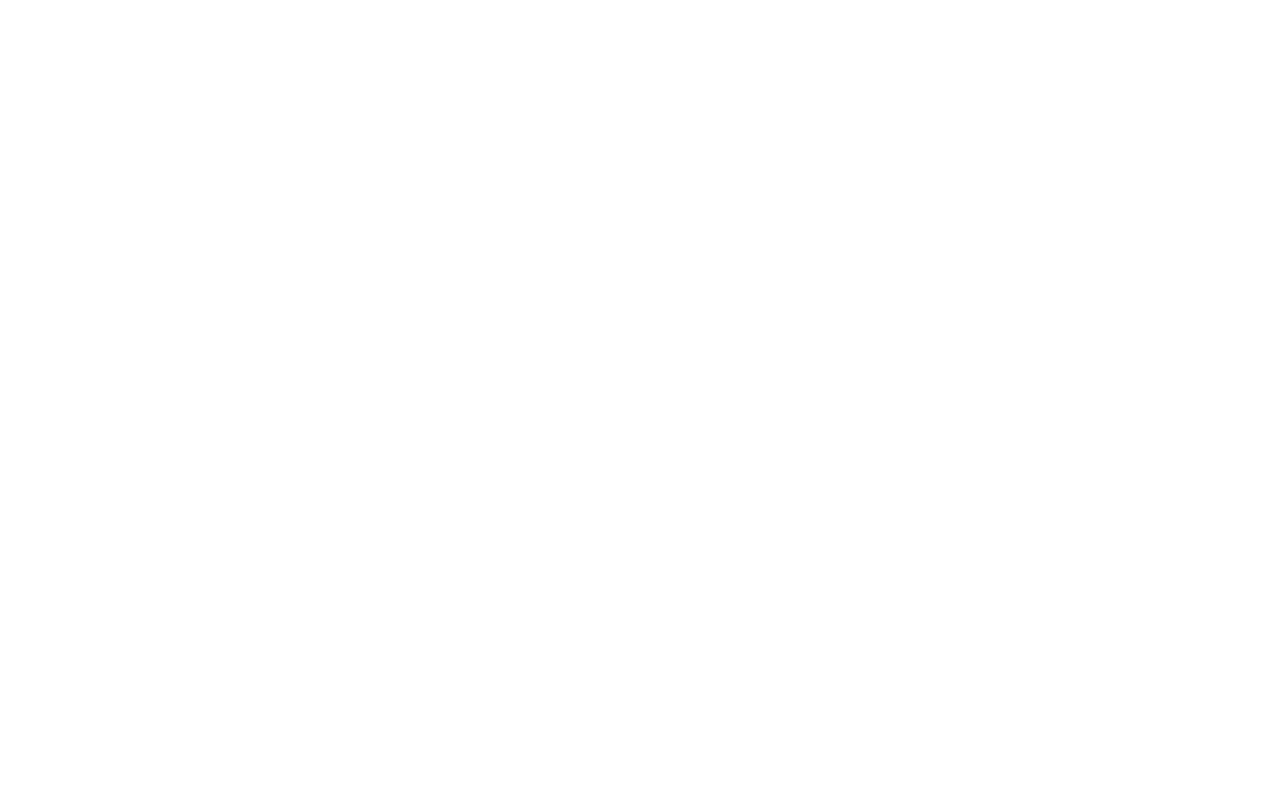
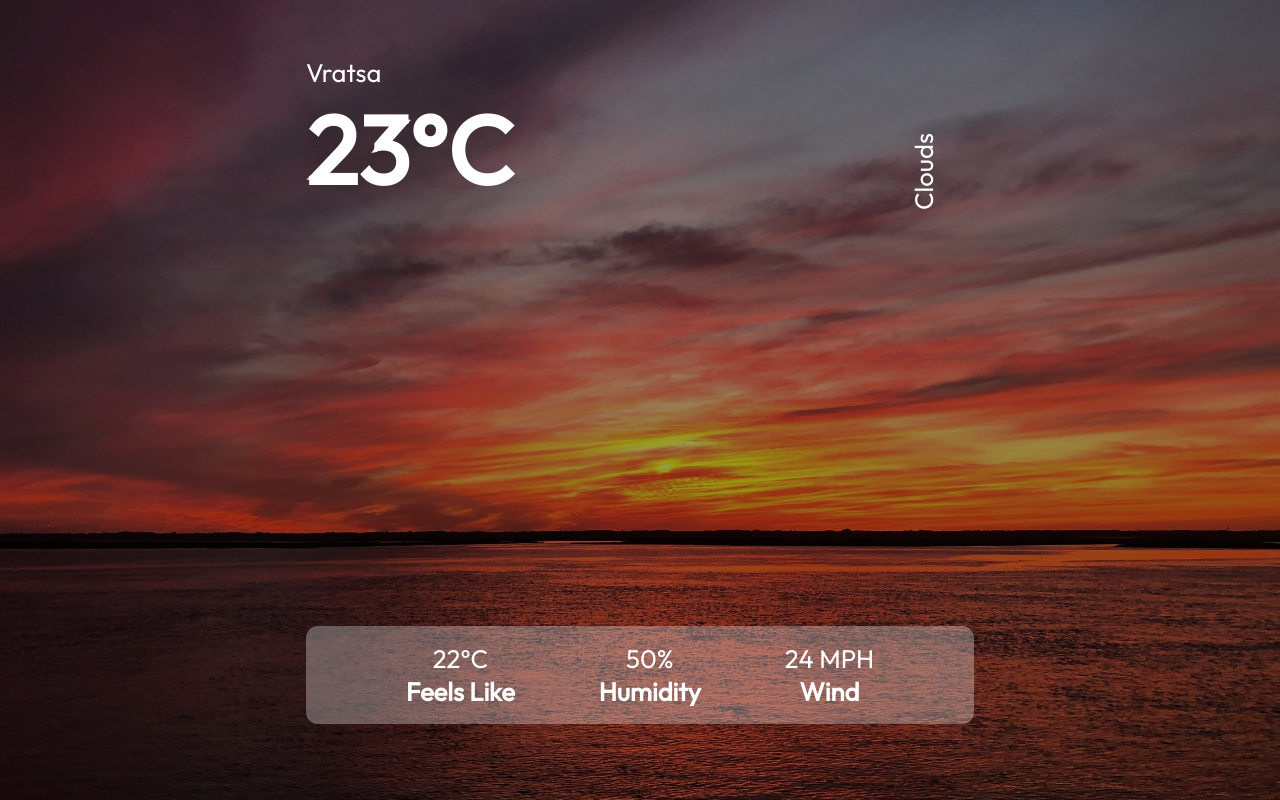
Before and after one commit to Stanislav-Yotov/weather-app, a React (Create React App) app: page / in a window 1280 px wide. Built offline with nearby package versions, Linux system fonts and the light colour scheme.

Commit message:
added some styling

```diff
--- a/src/App.js
+++ b/src/App.js
@@ -3,11 +3,16 @@
 import SearchBar from "./components/SearchBar";
 
 function App() {
-  const url = `https://api.openweathermap.org/data/2.5/weather?q=Vratsa&appid=7353222a869376e12fb1f3204590cae3`;
 
   return (
-    <div className="app">
-
+    <div className='app'>
+      <div className='container'>
+        <WeatherTop
+          city={'Vratsa'}
+          temp={23}
+          description={'Clouds'} />
+        <WeatherBot feels={22} humidity={50} wind={24} />
+      </div>
     </div>
   );
 }
--- /dev/null
+++ b/src/components/Feels/Feels.js
@@ -0,0 +1,9 @@
+function Feels(props) {
+    return (
+        <div className='feels'>
+            {props.children}
+        </div>
+    );
+}
+
+export default Feels;
--- /dev/null
+++ b/src/components/Humidity/Humidity.js
@@ -0,0 +1,9 @@
+function Humidity(props) {
+    return (
+        <div className='humidity'>
+            {props.children}
+        </div>
+    );
+}
+
+export default Humidity;
--- a/src/components/SearchBar.js
+++ b/src/components/SearchBar.js
@@ -1,4 +1,10 @@
+import { useState } from 'react';
+
 function SearchBar(props) {
+    const [data, setData] = useState({});
+    const [location, setLocation] = useState('');
+
+    const url = `https://api.openweathermap.org/data/2.5/weather?q=${location}&appid=7353222a869376e12fb1f3204590cae3`;
 
 }
 
--- /dev/null
+++ b/src/components/Weather/Location/Location.js
@@ -0,0 +1,9 @@
+function Location(props) {
+    return (
+        <div className='location'>
+            {props.children}
+        </div>
+    );
+}
+
+export default Location;
--- /dev/null
+++ b/src/components/Weather/Temperature/Temperature.js
@@ -0,0 +1,9 @@
+function Temperature(props) {
+    return (
+        <div className='temp'>
+            {props.children}
+        </div>
+    );
+}
+
+export default Temperature;
--- a/src/components/Weather/WeatherBot.js
+++ b/src/components/Weather/WeatherBot.js
@@ -1,9 +1,22 @@
+import Feels from "../Feels/Feels";
+import Humidity from "../Humidity/Humidity";
+import Wind from "../Wind/Wind";
+
 function WeatherBot(props) {
     return (
-        <div className='container'>
-            <div className='bottom'>
-
-            </div>
+        <div className='bottom'>
+            <Feels>
+                <p>{props.feels}°C</p>
+                <p className='bold'>Feels Like</p>
+            </Feels>
+            <Humidity>
+                <p>{props.humidity}%</p>
+                <p className='bold'>Humidity</p>
+            </Humidity>
+            <Wind>
+                <p>{props.wind} MPH</p>
+                <p className='bold'>Wind</p>
+            </Wind>
         </div>
     );
 }
--- a/src/components/Weather/WeatherTop.js
+++ b/src/components/Weather/WeatherTop.js
@@ -1,15 +1,19 @@
+import Location from "./Location/Location";
+import Temperature from "./Temperature/Temperature";
+
 function WeatherTop(props) {
     return (
-        <div className='container'>
             <div className='top'>
-                <div className='location'>
-                    <p>Vratsa</p>
-                </div>
-                <div className='temp'>
-                    <p>23°C</p>
+                <Location>
+                    <p>{props.city}</p>
+                </Location>
+                <Temperature>
+                    <h1>{props.temp}°C</h1>
+                </Temperature>
+                <div className='description'>
+                    <p>{props.description}</p>
                 </div>
             </div>
-        </div>
     );
 }
 
--- /dev/null
+++ b/src/components/Wind/Wind.js
@@ -0,0 +1,9 @@
+function Wind(props) {
+    return (
+        <div className='wind'>
+            {props.children}
+        </div>
+    );
+}
+
+export default Wind;
--- a/src/index.css
+++ b/src/index.css
@@ -1,13 +1,81 @@
+@import url('https://fonts.googleapis.com/css2?family=Outfit&display=swap');
+
+* {
+  box-sizing: border-box;
+  margin: 0;
+  padding: 0;
+}
+
 body {
-  margin: 0;
-  font-family: -apple-system, BlinkMacSystemFont, 'Segoe UI', 'Roboto', 'Oxygen',
+  font-family: Outfit, 'Segoe UI', 'Roboto', 'Oxygen',
     'Ubuntu', 'Cantarell', 'Fira Sans', 'Droid Sans', 'Helvetica Neue',
     sans-serif;
   -webkit-font-smoothing: antialiased;
   -moz-osx-font-smoothing: grayscale;
 }
 
-code {
-  font-family: source-code-pro, Menlo, Monaco, Consolas, 'Courier New',
-    monospace;
+p {
+  font-size: 1.6rem;
 }
+
+h1 {
+  font-size: 6rem;
+}
+
+.app {
+  width: 100%;
+  height: 100vh;
+  position: relative;
+  background-color: rgba(0, 0, 0, 0.4);
+  color: #fff
+}
+
+.app::before {
+  content: '';
+  background: url('./assets/IMG_1337.jpeg') no-repeat center center/cover;
+  position: absolute;
+  width: 100%;
+  height: 100%;
+  top: 0;
+  left: 0;
+  z-index: -1;
+}
+
+.container {
+  max-width: 700px;
+  height: 700px;
+  margin: auto;
+  padding: 0 1rem;
+  position: relative;
+  top: 5%;
+  display: flex;
+  flex-direction: column;
+  justify-content: space-between;
+}
+
+.app .top {
+  width: 100%;
+  margin: 1rem auto;
+}
+
+.app .description {
+  position: relative;
+  right: -90%;
+  transform-origin: 0 0;
+  transform: rotate(270deg);
+}
+
+.app .bottom {
+  display: flex;
+  justify-content: space-evenly;
+  text-align: center;
+  width: 100%;
+  margin: 1rem auto;
+  padding: 1rem;
+  border-radius: 12px;
+  background-color: rgba(255, 255, 255, 0.3);
+}
+
+.bold {
+  font-weight: 700;
+}
```
Also changed, not shown: src/assets/IMG_1337.jpeg (added).
